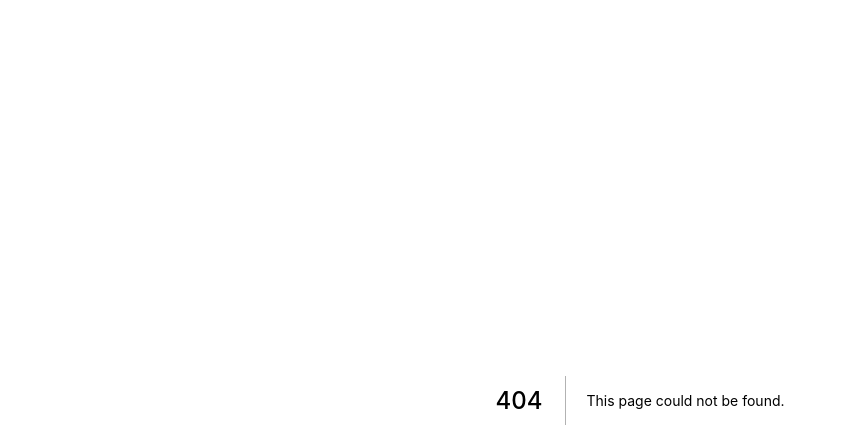
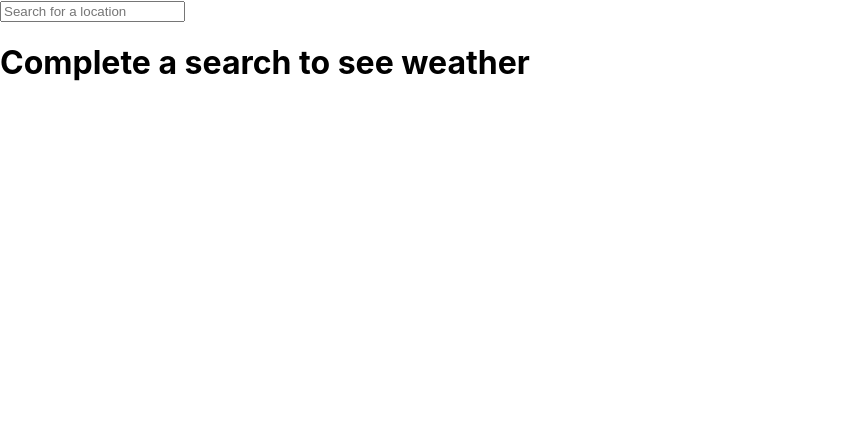
Before and after one commit to travishenson/weatherdash, a Next.js app: page /app in a window 1280 px wide. Before the commit this address had no page. Shown: the top 448 px of the page, without its empty margins (0-847 px from the left). Built offline with nearby package versions, Linux system fonts and the light colour scheme.

Commit message:
App now has basic search function with temperature result

```diff
--- /dev/null
+++ b/components/SearchBar.js
@@ -0,0 +1,17 @@
+import { useState } from 'react';
+import PlacesAutocomplete, { geocodeByAddress } from 'react-places-autocomplete';
+
+export default function SearchBar (props) {
+  return(
+    <div>
+      <input
+        type='text'
+        placeholder='Search for a location'
+        id='weather-search'
+        value={props.searchTerm}
+        onChange={props.handleChange}
+        onKeyUp={props.handleKeyUp}
+      />
+    </div>
+  );
+};
--- a/package.json
+++ b/package.json
@@ -8,8 +8,12 @@
     "start": "next start"
   },
   "dependencies": {
+    "axios": "^0.21.1",
+    "cors": "^2.8.5",
     "next": "10.0.6",
     "react": "17.0.1",
-    "react-dom": "17.0.1"
+    "react-dom": "17.0.1",
+    "react-places-autocomplete": "^7.3.0",
+    "swr": "^0.4.2"
   }
 }
--- a/pages/api/test.js
+++ /dev/null
@@ -1,3 +0,0 @@
-export default (req, res) => {
-  res.status(200).json({ name: 'John Doe' })
-}
--- /dev/null
+++ b/pages/api/weather.js
@@ -0,0 +1,15 @@
+import axios from 'axios';
+
+export default async (req, res) => {
+  let weatherData;
+
+  await axios({
+    method: 'post',
+    url: `http://api.openweathermap.org/data/2.5/weather?q=${req.query.location}&units=imperial&appid=${process.env.OPENWEATHER_KEY}`
+  })
+  .then(response => weatherData = response.data)
+
+  await res.json({
+    weather: weatherData
+  })
+}
--- /dev/null
+++ b/pages/app.js
@@ -0,0 +1,52 @@
+import { useEffect, useState } from 'react';
+import axios from 'axios';
+import Head from 'next/head';
+import styles from '../styles/pages/App.module.css';
+
+import SearchBar from '../components/SearchBar';
+
+export default function App() {
+  const [searchTerm, setSearchTerm] = useState('');
+  const [locationQuery, setLocationQuery] = useState('');
+  const [weatherData, setWeatherData] = useState({});
+
+  let handleChange = event => {
+    let searchValue = event.target.value;
+    setSearchTerm(searchValue);
+  };
+
+  let handleKeyUp = event => {
+    let key = event.keyCode;
+    if (key === 13 && searchTerm !== '') {
+      setLocationQuery(searchTerm)
+      fetchData(searchTerm)
+    }
+  }
+
+  let fetchData = async () => {
+    const data = await axios.get('/api/weather', {
+      params: {
+        location: searchTerm
+      }
+    });
+    setWeatherData(data.data.weather);
+  }
+
+  if (weatherData.name) {
+    return(
+      <div>
+        <SearchBar searchTerm={searchTerm} handleChange={handleChange} handleKeyUp={handleKeyUp} />
+        <h1>Showing weather for {weatherData.name}, {weatherData.sys.country}</h1>
+        <p>Location: {weatherData.name}</p>
+        <p>Current temperature: {Math.round(weatherData.main.temp)}° F</p>
+      </div>
+    )
+  } else {
+    return (
+      <div>
+        <SearchBar searchTerm={searchTerm} handleChange={handleChange} handleKeyUp={handleKeyUp} />
+        <h1>Complete a search to see weather</h1>
+      </div>
+    )
+  }
+}
```
Also changed, not shown: pages/index.js (+8 -2 lines), styles/pages/Home.module.css (renamed from styles/Home.module.css, +14 -0 lines), styles/pages/App.module.css (added), 1 other file (tests, documents, lock files or other folders).
